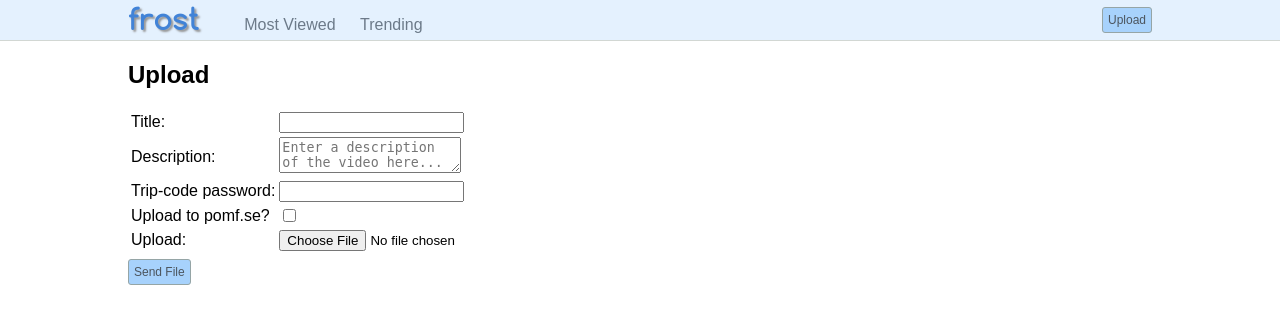
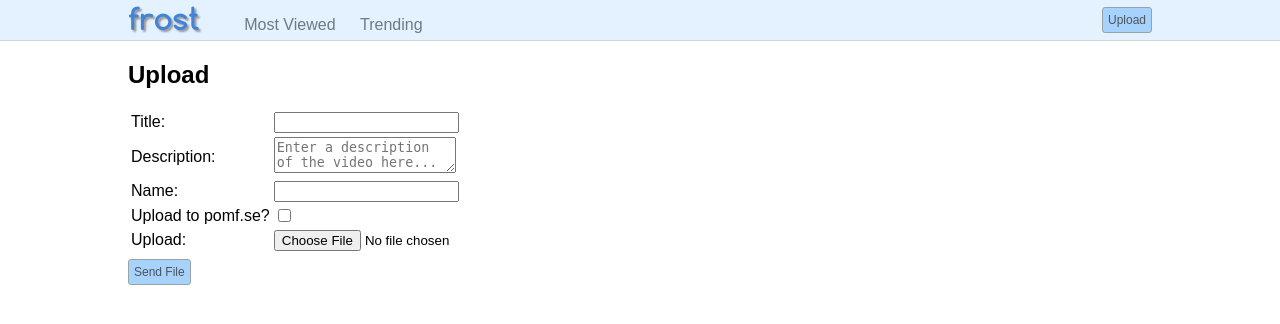
Before and after one commit to deltabeard/FROST, a PHP site: page /upload.php in a window 1280 px wide. Shown: the top 324 px of the page. Run offline with PHP 8.4, Linux system fonts and the light colour scheme.

Commit message:
Changed trip field to name so it is formatted more like 4chan.

```diff
--- a/public_html/upload.php
+++ b/public_html/upload.php
@@ -24,8 +24,8 @@
                     <td><textarea maxlength="500" name="description" placeholder="Enter a description of the video here..."></textarea></td>
                 </tr>
                 <tr>
-                    <td><label for="trip_pass">Trip-code password: </label></td>
-                    <td><input type="text" name="trip_pass"></td>
+                    <td><label for="uploader_name">Name: </label></td>
+                    <td><input type="text" name="uploader_name"></td>
                 </tr>
                 <tr>
                     <td><label for="uploadtopomf">Upload to pomf.se?</label></td>
```
